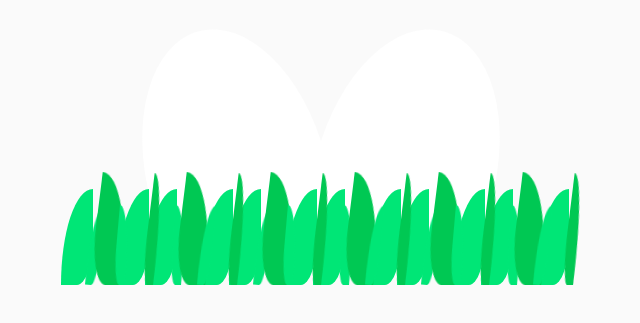
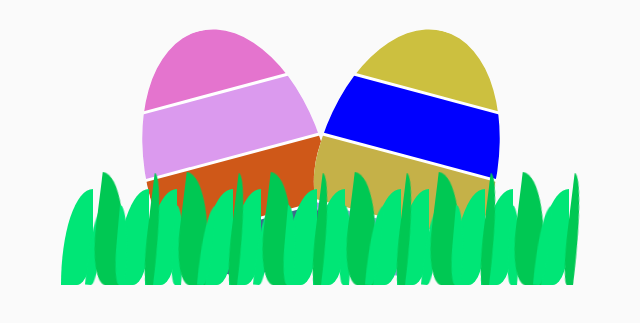
Before and after one commit to pkosowicz/easter-egg, a plain HTML site: page index.html in a window 1280 px wide. Shown: the part 335-658 px from the top of the page, without its empty margins (319-959 px from the left). Drawn offline with Linux system fonts and the light colour scheme; the site is published under a folder, as on GitHub Pages, so addresses that start at the root find nothing.

Commit message:
Add files via upload

```diff
--- a/index.html
+++ b/index.html
@@ -71,6 +71,6 @@
 
     </div>
 
-    <script type="text/javascript" src="/js/index.js"></script>
+    <script type="text/javascript" src="js/index.js"></script>
 </body>
 </html>
```
